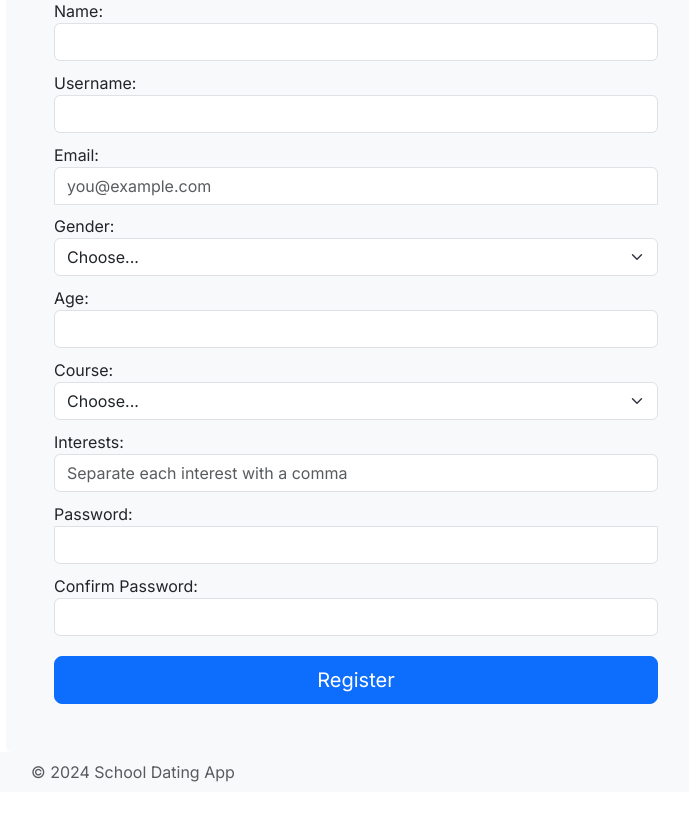
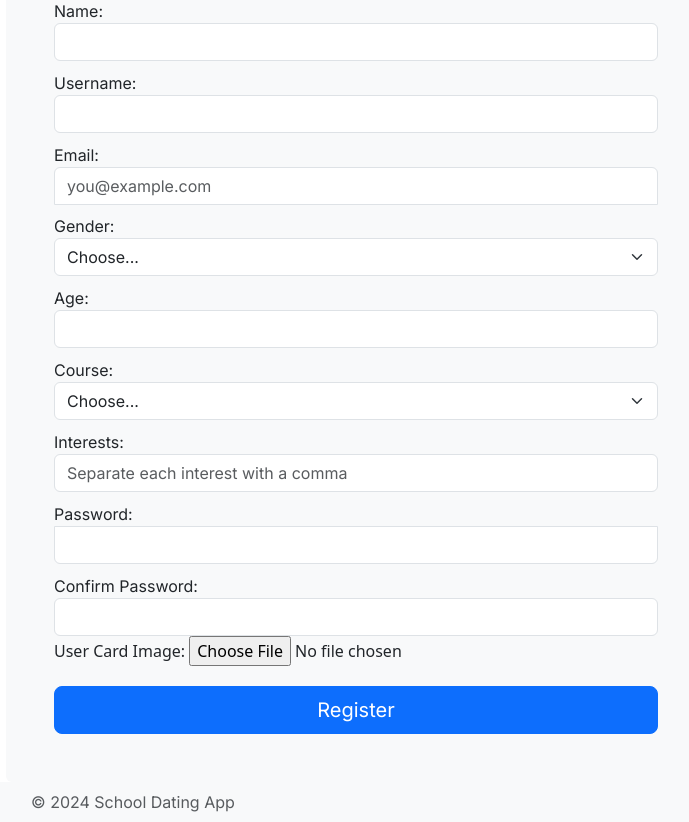
Before and after one commit to ZFCrow/SITDating, a Flask app: page /register in a window 1280 px wide. Shown: the part 207-1029 px from the top of the page, without its empty margins (284-973 px from the left). Before the commit the page ends 989 px from the top, so only its background shows below. Run offline with Flask 3, Linux system fonts and the light colour scheme; parts of the project's set-up code (start-up, migrations or seed data) failed here and were passed over; some web fonts are replaced.

Commit message:
final stuff

```diff
--- a/Models.py
+++ b/Models.py
@@ -1,6 +1,7 @@
 from flask_sqlalchemy import SQLAlchemy
 from datetime import datetime
 import pytz
+
 # i will have 5 tables
 # 1. users
 # 2. interests
--- a/app.py
+++ b/app.py
@@ -11,7 +11,11 @@ from flask import (
 from sshtunnel import SSHTunnelForwarder
 from Models import db, SwipeRight, Matches
 from DBManager import DBManager
-
+from werkzeug.utils import secure_filename
+import cv2
+import pytesseract
+import re
+import os
 
 app = Flask(__name__)
 app.config["SECRET_KEY"] = "secret"
@@ -45,14 +49,15 @@ app.config["SQLALCHEMY_DATABASE_URI"] = (
 )
 app.config["SQLALCHEMY_TRACK_MODIFICATIONS"] = False
 
+app.config['UPLOAD_FOLDER'] = os.path.join('static', 'uploads')
+app.config['ALLOWED_EXTENSIONS'] = {'png', 'jpg', 'jpeg'}
 
 # pass the app to the db object
 db.init_app(app)
 dbmanager = DBManager()
 
-# with app.app_context():
-#     db.create_all() # Create tables
-
+def allowed_file(filename):
+    return '.' in filename and filename.rsplit('.', 1)[1].lower() in app.config['ALLOWED_EXTENSIONS']
 
 @app.route("/")
 def home():
@@ -156,11 +161,22 @@ def register():
         interests = request.form.get("interests")
         password = request.form.get("password")
         confirmpassword = request.form.get("confirmpassword")
+        user_card_image = request.files['user_card_image']
         print(name, username)
 
         # Check if passwords match
         if password != confirmpassword:
             flash("Passwords do not match!", "danger")
+            return redirect(url_for("register"))
+
+        if user_card_image and allowed_file(user_card_image.filename):
+            user_card_image_filename = secure_filename(user_card_image.filename)
+            user_card_image_path = os.path.join(app.config['UPLOAD_FOLDER'], user_card_image_filename)
+            print (f"{user_card_image_path}")
+            user_card_image.save(user_card_image_path)
+
+        if not detect_school_card(user_card_image_path):
+            flash("Invalid user card", "danger")
             return redirect(url_for("register"))
 
         # Save user to database
@@ -210,13 +226,167 @@ def preference():
         interests = request.form.get("interests")
         user_id = session['user_id']
         print (f"User ID: {user_id}, min_age: {min_age}, max_age: {max_age}, interests: {interests}, user_id: {user_id}")
+        # if max age is less than min age, flash an error message
+        if int(max_age) < int(min_age):
+            flash("Max age cannot be less than min age", "danger")
+            return redirect(url_for("preference"))
         dbmanager.add_preference(user_id=user_id, preferred_age_min=min_age, preferred_age_max=max_age, preferred_gender=gender, interests=interests)
         flash("Preferences saved!", "success")
         return redirect(url_for("home"))
 
     return render_template("preference.html")
 
+# Normalize extracted text (remove non-alphanumeric characters and convert to lowercase)
+def normalize_text(text):
+    text = re.sub(r'\W+', '', text)  # Remove non-alphanumeric characters
+    text = text.lower()  # Convert to lowercase
+    return text
 
+# Function to validate if the extracted text indicates a valid school card
+def validate_user_card(text):
+    # Normalize text (convert to lowercase and remove extra spaces)
+    normalized_text = text.lower().strip().replace("\n", " ")
+    print (f"Normalized Text: {normalized_text}")
+    # Define keywords and patterns
+    keywords = ["singapore institute of technology", "sit", "student"]
+
+    # Check for keywords in the normalized text
+    for keyword in keywords:
+        if keyword in normalized_text:
+            print (f"{keyword} Keyword found")
+            return True
+        print ("Keyword not found")
+
+    # Check for a 7-digit number using regular expression
+    seven_digit_pattern = re.compile(r'\b\d{7}\b')
+    if seven_digit_pattern.search(normalized_text):
+        print("7-digit number found")
+        return True
+    else:
+        print("No 7-digit number found")
+
+
+    return False
+
+# Main function to process an image and validate if it's a school card
+def detect_school_card(image_path):
+    # Preprocess the image
+    preprocessed_image = preprocess_image(image_path)
+
+    # Perform OCR on preprocessed image
+    extracted_text = perform_ocr(preprocessed_image)
+
+    # Validate the extracted text
+    if validate_user_card(extracted_text):
+        print("Valid school card detected.")
+        return True
+    else:
+        print("Not a valid school card.")
+        return False
+    # Optionally, print the extracted text for debugging purposes
+    print("Extracted Text:")
+    print(extracted_text)
+
+
+
+
+
+# Function to preprocess the image
+def preprocess_image(image_path):
+    # Load image using OpenCV
+    image = cv2.imread(image_path)
+
+    # Convert image to grayscale
+    gray = cv2.cvtColor(image, cv2.COLOR_BGR2GRAY)
+
+    # Apply Gaussian blur to reduce noise
+    blur = cv2.GaussianBlur(gray, (5, 5), 0)
+
+    return blur
+
+# Function to perform OCR on preprocessed image
+def perform_ocr(image):
+    pytesseract.pytesseract.tesseract_cmd = r'C:\Program Files\Tesseract-OCR\tesseract.exe'
+    # Use Tesseract OCR to extract text
+    text = pytesseract.image_to_string(image)
+
+    return text
+
+# def validate_user_card(image_path):
+#     pytesseract.pytesseract.tesseract_cmd = r'C:\Program Files\Tesseract-OCR\tesseract.exe'
+
+#     # Load the original image
+#     img = cv2.imread(image_path)
+#     if img is None:
+#         print(f"Error: Unable to read image '{image_path}'")
+#         return False
+
+#     # Convert original image to grayscale
+#     gray_original = cv2.cvtColor(img, cv2.COLOR_BGR2GRAY)
+#     gray_original = cv2.medianBlur(gray_original, 3)
+
+#     # Use Tesseract to extract text from the original image
+#     text_original = pytesseract.image_to_string(gray_original)
+
+#     # Load the rotated image (90 degrees clockwise)
+#     rotated = cv2.rotate(img, cv2.ROTATE_90_CLOCKWISE)
+#     gray_rotated = cv2.cvtColor(rotated, cv2.COLOR_BGR2GRAY)
+#     gray_rotated = cv2.medianBlur(gray_rotated, 3)
+
+#     # Use Tesseract to extract text from the rotated image
+#     text_rotated = pytesseract.image_to_string(gray_rotated)
+
+
+
+#     normalized_text_original = normalize_text(text_original)
+#     normalized_text_rotated = normalize_text(text_rotated)
+
+#     # Validate normalized text
+#     student_id_pattern = re.compile(r'\d{7}')
+#     student_text = re.compile(r'STUDENT')
+
+#     text_valid_original = student_id_pattern.search(normalized_text_original)
+#     text_valid_rotated = student_text.search(normalized_text_rotated)
+
+#     # Print extracted and normalized text for debugging
+#     print(f"Original Extracted Text: {text_original}")
+#     print(f"Rotated Extracted Text: {text_rotated}")
+#     print(f"Normalized Original Text: {normalized_text_original}")
+#     print(f"Normalized Rotated Text: {normalized_text_rotated}")
+
+#     # Return True if either original or rotated text is valid
+#     return text_valid_original and text_valid_rotated
+#     # Detect SIT logo
+#     logo_valid = detect_sit_logo(img)
+
+#     return text_valid and logo_valid
+
+def detect_sit_logo(img):
+    # Load the SIT logo template
+    logo_template = cv2.imread('static/images/schoolLogo.jpg', 0)
+
+    # Check if the template is larger than the source image
+    img_height, img_width = img.shape[:2]
+    template_height, template_width = logo_template.shape[:2]
+
+    # Resize the template if necessary
+    if template_height > img_height or template_width > img_width:
+        print ("Resizing template")
+        scale_ratio = min(img_height / template_height, img_width / template_width)
+        new_dimensions = (int(template_width * scale_ratio), int(template_height * scale_ratio))
+        logo_template = cv2.resize(logo_template, new_dimensions)
+
+    gray_img = cv2.cvtColor(img, cv2.COLOR_BGR2GRAY)
+    result = cv2.matchTemplate(gray_img, logo_template, cv2.TM_CCOEFF_NORMED)
+
+    threshold = 0.8
+    loc = cv2.minMaxLoc(result)
+    if loc[1] >= threshold:
+        print ("SIT logo detected")
+        return True
+    print (loc[1])
+    print ("SIT logo not detected")
+    return False
 
 @app.route("/logout")
 def logout():
--- a/templates/home.html
+++ b/templates/home.html
@@ -33,11 +33,7 @@
             </div>
         </div>
 
-        <!-- <ul>
-            {% for user in users %}
-            <li><a class="inter-regular" href="{{ url_for('profile', user_id=user.id) }}">{{ user.name }}</a></li>
-            {% endfor %}
-        </ul> -->
+
         {% else %}
         <div class="text-center">
             <h1 class="salsa-regular">Welcome to the School Dating App</h1>
--- a/templates/register.html
+++ b/templates/register.html
@@ -6,7 +6,7 @@
         <h2 class="inter-semibold">Registration</h2>
         <p class="inter-regular"> For existing members, please go to the <a href="{{ url_for('login') }}">Login</a>
             page.</p>
-        <form method="POST" action="{{ url_for('register') }}">
+        <form method="POST" action="{{ url_for('register') }}" enctype="multipart/form-data">
             <div class="form-group">
                 <label for="name" class="inter-regular">Name:</label>
                 <input type="text" class="form-control inter-regular" id="name" name="name" placeholder="" required>
@@ -69,6 +69,9 @@
                     placeholder="" required>
             </div>
 
+            <label for="user_card_image">User Card Image:</label>
+            <input type="file" name="user_card_image" id="user_card_image" required><br>
+
             <button class="w-100 btn btn-lg btn-primary inter-regular" type="submit">Register</button>
         </form>
     </div>
```
Also changed, not shown: static/images/schoolLogo.jpg (added), static/uploads/studentCard1.jpg (added).
